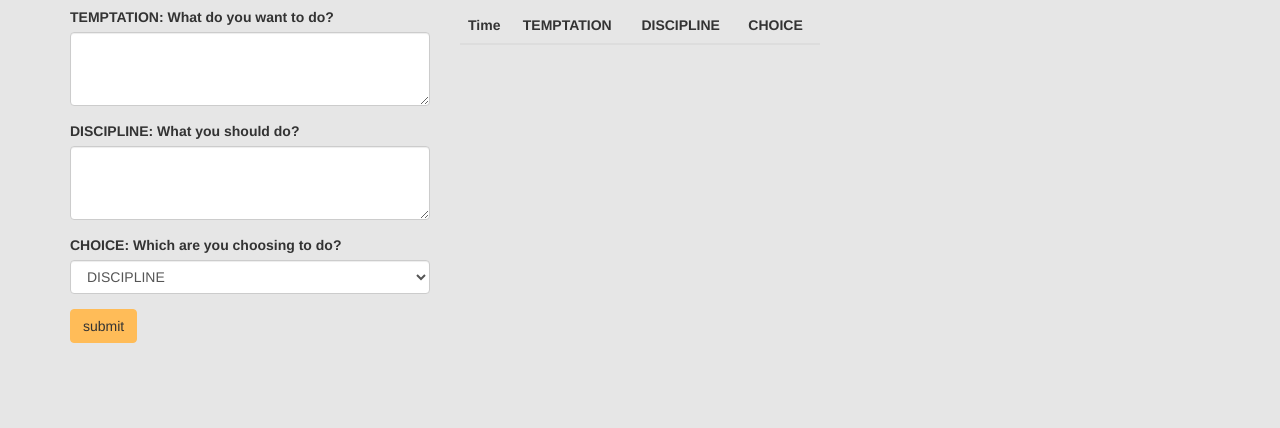
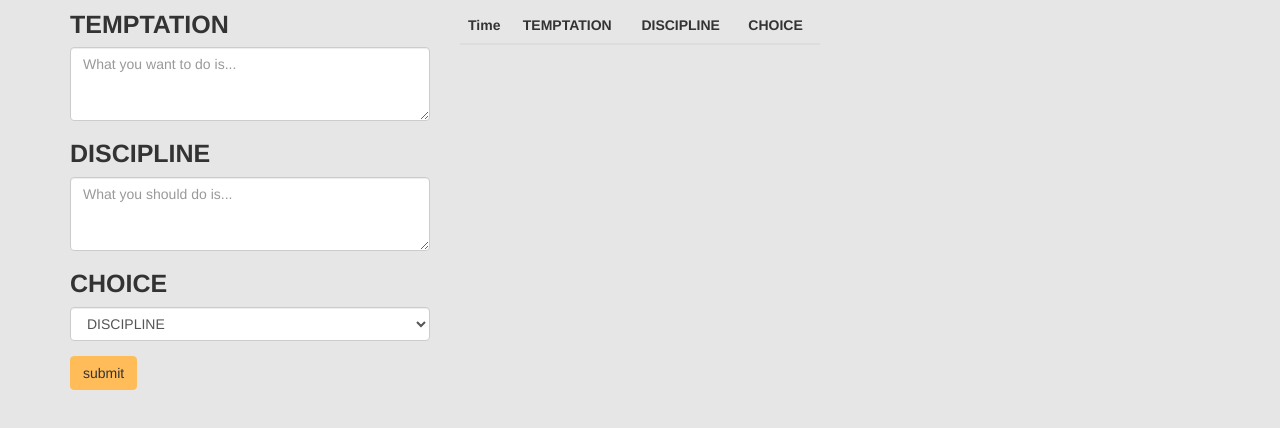
Before and after one commit to clarktyra/discipline-builder, a website: page public/members.html in a window 1280 px wide. Shown: the part 198-626 px from the top of the page. Drawn offline with nearby package versions, Linux system fonts and the light colour scheme; no server answers.

Commit message:
increased sizing on post titles, and added placeholder text in the textarea fields

```diff
--- a/public/members.html
+++ b/public/members.html
@@ -33,15 +33,15 @@
         <h2 class="centerTitle">Post</h2>
         <form>
           <div class="form-group">
-            <label for="exampleFormControlTextarea1"><span style="font-weight: bold">TEMPTATION:</span> What do you want to do?</label>
-            <textarea class="form-control" id="wantToDo" rows="3"></textarea>
+            <label for="exampleFormControlTextarea1"><span style="font-weight: bold; font-size: 25px; ">TEMPTATION</span> </label>
+            <textarea class="form-control" id="wantToDo" rows="3" placeholder="What you want to do is..."></textarea>
           </div>
           <div class="form-group">
-            <label for="exampleFormControlTextarea1"><span style="font-weight: bold">DISCIPLINE:</span> What you should do?</label>
-            <textarea class="form-control" id="shouldDo" rows="3"></textarea>
+            <label for="exampleFormControlTextarea1"><span style="font-weight: bold; font-size: 25px;">DISCIPLINE</span> </label>
+            <textarea class="form-control" id="shouldDo" rows="3" placeholder="What you should do is..."></textarea>
           </div>
           <div class="form-group">
-            <label for="exampleFormControlSelect1"><span style="font-weight: bold">CHOICE:</span> Which are you choosing to do?</label>
+            <label for="exampleFormControlSelect1"><span style="font-weight: bold; font-size: 25px;">CHOICE</span> </label>
             <select class="form-control" id="choiceDo">
               <option value="true">DISCIPLINE</option>
               <option value="false">TEMPTATION</option>
```
